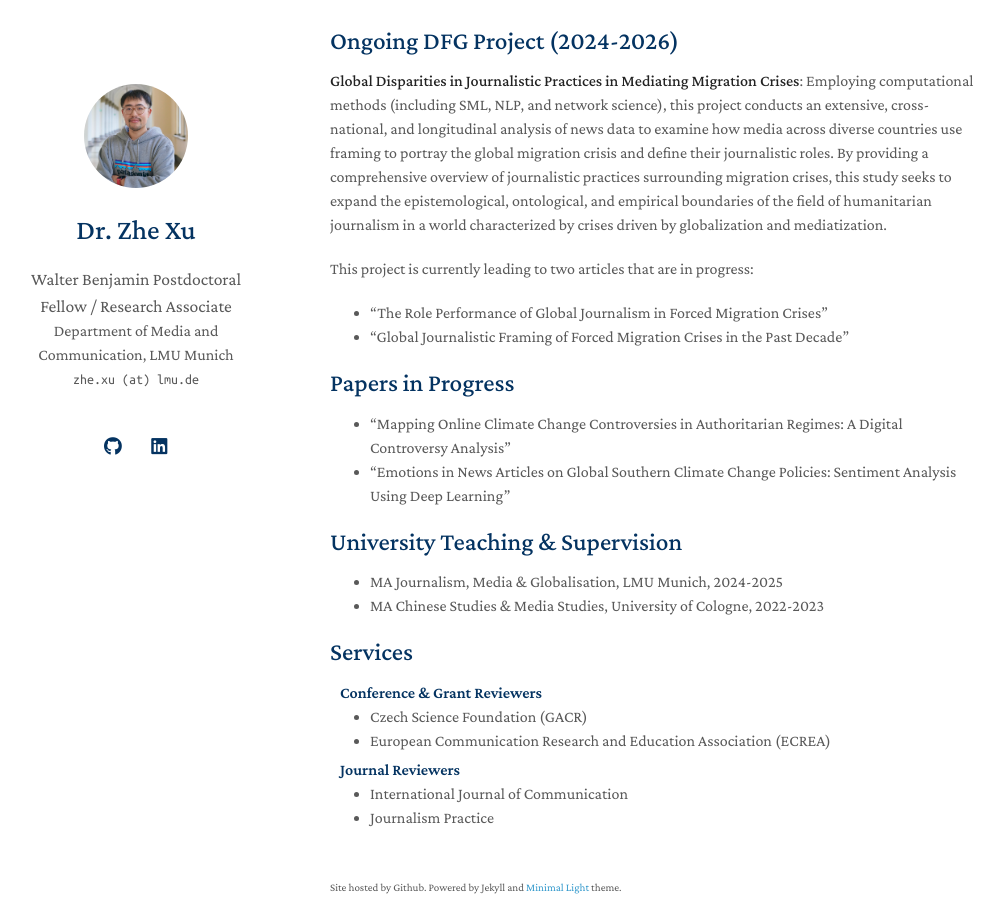
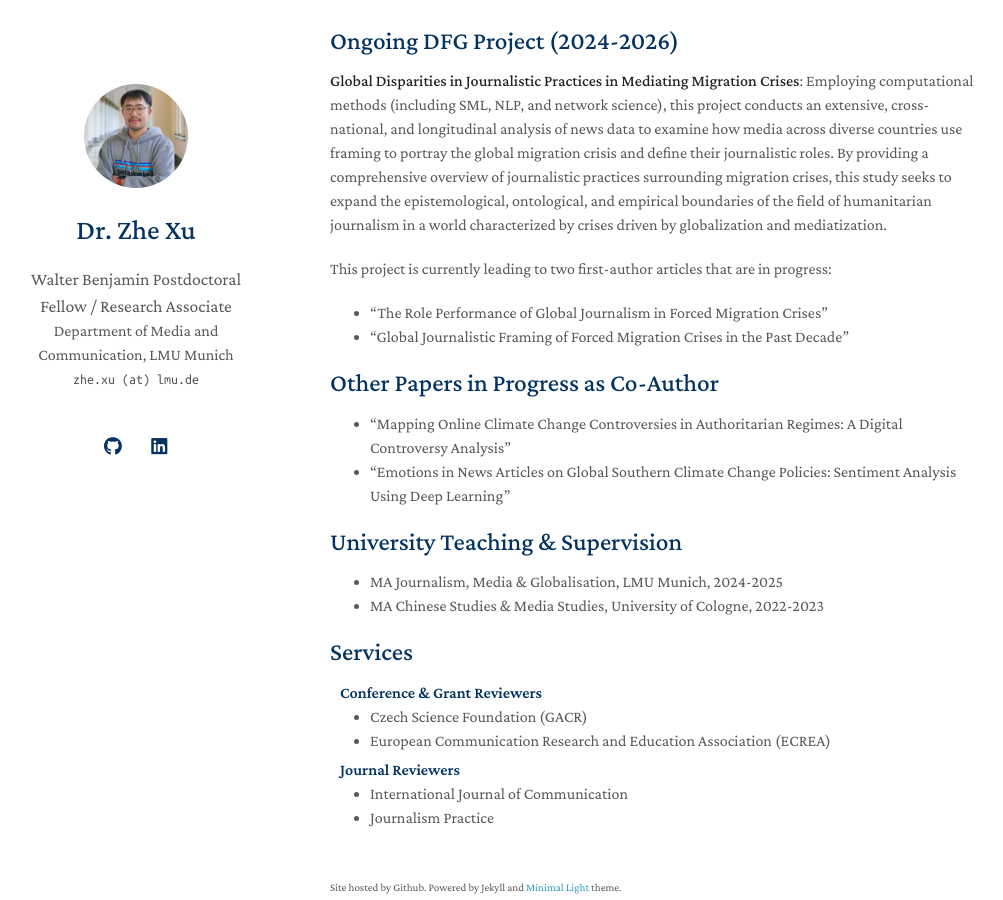
Before and after one commit to zhexuphd/home, a Jekyll site: the page built from index.md, in a window 1280 px wide and 900 px high, scrolled down 1612 px. Shown: the whole window, without its empty margins (140-1143 px from the left). Built offline with Jekyll 4.4.1, drawn with Linux system fonts in a browser that asks for light colours; a style sheet for code colours, icons or effects is not loaded; our own code applies the rules of GitHub Pages for plain Markdown files.

Commit message:
Update index.md

```diff
--- a/index.md
+++ b/index.md
@@ -31,12 +31,12 @@ When I’m not immersed in academia, you’ll likely find me hiking, mountaineer
 
 **Global Disparities in Journalistic Practices in Mediating Migration Crises**: Employing computational methods (including SML, NLP, and network science), this project conducts an extensive, cross-national, and longitudinal analysis of news data to examine how media across diverse countries use framing to portray the global migration crisis and define their journalistic roles. By providing a comprehensive overview of journalistic practices surrounding migration crises, this study seeks to expand the epistemological, ontological, and empirical boundaries of the field of humanitarian journalism in a world characterized by crises driven by globalization and mediatization.
 
-This project is currently leading to two articles that are in progress:
+This project is currently leading to two first-author articles that are in progress:
 
 - "The Role Performance of Global Journalism in Forced Migration Crises"
 - "Global Journalistic Framing of Forced Migration Crises in the Past Decade"
 
-## Papers in Progress
+## Other Papers in Progress as Co-Author
 
 - "Mapping Online Climate Change Controversies in Authoritarian Regimes: A Digital Controversy Analysis"
 - "Emotions in News Articles on Global Southern Climate Change Policies: Sentiment Analysis Using Deep Learning"
```
